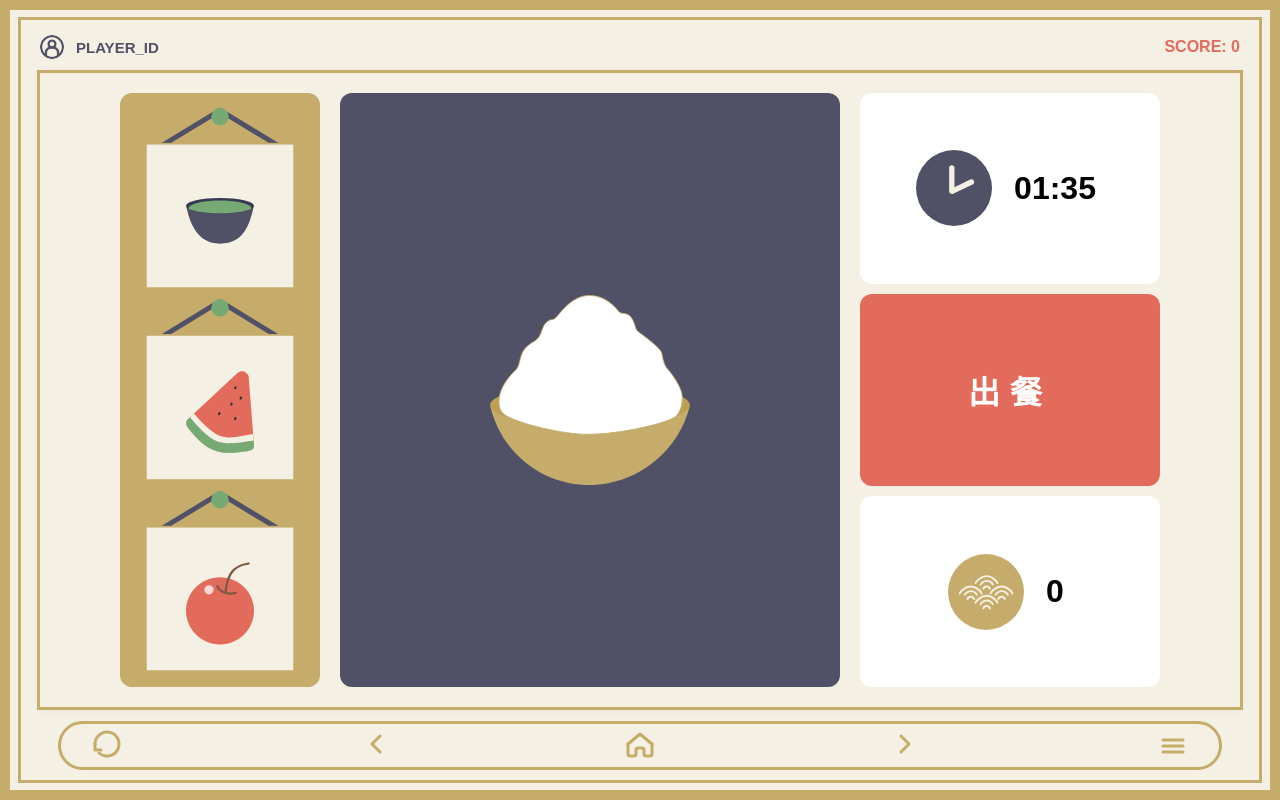
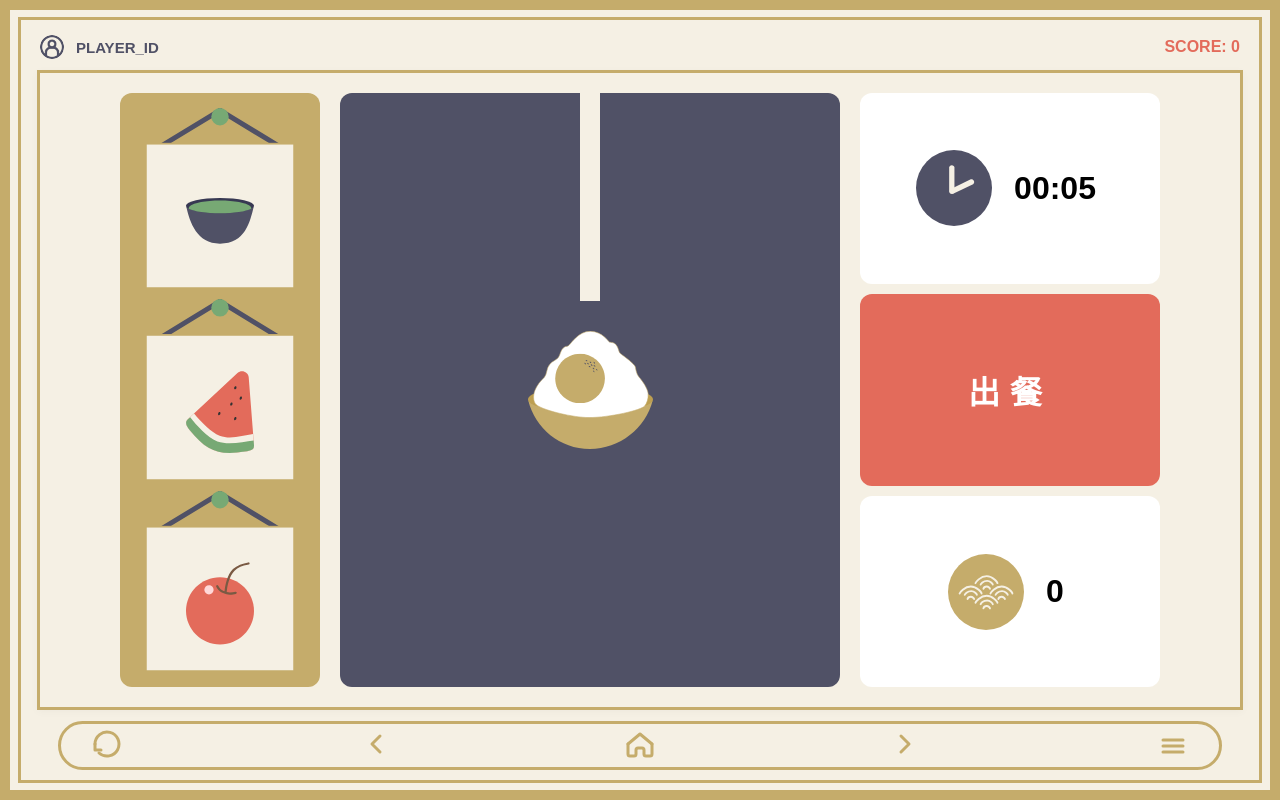
Before and after one commit to 111304047/web_final, a Next.js app: page /game8 in a window 1280 px wide. Built offline with nearby package versions, Linux system fonts and the light colour scheme.

Commit message:
feat: add ice interact
feat: add ice interact

```diff
--- a/src/app/components/game8.js
+++ b/src/app/components/game8.js
@@ -7,35 +7,40 @@ import Order from "./game8/order.js";
 import Timer from "./game8/timer.js";
 import Coin from "./game8/coin.js";
 import Ice from "./game8/ice.js";
+import Flytopping from "./game8/flytopping.js";
+import Wall from "./game8/wall.js";
 
 export default function Game8Canvas() {
   const toppings = [
-    {name: "red", top: "39%", left: "51%", scale: "27.5%", zIndex: 1},
-    {name: "yellow", top: "39%", left: "51%", scale: "27.5%", zIndex: 1},
-    {name: "green", top: "39%", left: "51%", scale: "27.5%", zIndex: 1},
-    {name: "blue", top: "39%", left: "51%", scale: "27.5%", zIndex: 1},
-    {name: "chocolate", top: "45%", left: "51%", scale: "27.5%", zIndex: 2},
-    {name: "strawberry", top: "57.5%", left: "50%", scale: "40%", zIndex: 3},
-    {name: "watermelon", top: "57.5%", left: "50%", scale: "40%", zIndex: 3},
-    {name: "pudding", top: "32%", left: "50%", scale: "12%", zIndex: 3},
-    {name: "cherry", top: "30%", left: "50%", scale: "12%", zIndex: 3},
-    {name: "takoyaki", top: "32%", left: "50%", scale: "20%", zIndex: 3},
-    {name: "fishcake", top: "32%", left: "51%", scale: "17%", zIndex: 3},
-    {name: "shrimp", top: "54.5%", left: "50.5%", scale: "40%", zIndex: 3},
-    {name: "fishplate", top: "57.5%", left: "50%", scale: "40%", zIndex: 3},
-  ]
+    { name: "red", top: "43.3%", left: "50.6%", scale: "18%", zIndex: 1 },
+    { name: "yellow", top: "43.3%", left: "50.6%", scale: "18%", zIndex: 1 },
+    { name: "green", top: "43.3%", left: "50.6%", scale: "18%", zIndex: 1 },
+    { name: "blue", top: "43.3%", left: "50.6%", scale: "18%", zIndex: 1 },
+    { name: "chocolate", top: "47%", left: "50%", scale: "18%", zIndex: 2 },
+    { name: "strawberry", top: "55%", left: "50%", scale: "25%", zIndex: 3 },
+    { name: "watermelon", top: "55%", left: "50%", scale: "25%", zIndex: 3 },
+    { name: "pudding", top: "39%", left: "50%", scale: "8%", zIndex: 3 },
+    { name: "cherry", top: "37%", left: "50%", scale: "7%", zIndex: 3 },
+    { name: "takoyaki", top: "37.5%", left: "50%", scale: "14%", zIndex: 3 },
+    { name: "fishcake", top: "37%", left: "50%", scale: "14%", zIndex: 3 },
+    { name: "shrimp", top: "52%", left: "50.5%", scale: "26.5%", zIndex: 3 },
+    { name: "fishplate", top: "54.5%", left: "50%", scale: "26%", zIndex: 3 },
+  ];
+
+  const entryDirections = ["left", "right", "top", "bottom"];
 
   const [order, setOrder] = useState([]);
   const [ice, setIce] = useState([]);
   const [coin, setCoin] = useState(0);
 
+  const [moveWall, setMoveWall] = useState("top");
+  const [flytopping, setFlytopping] = useState(null);
+  const [show, setShow] = useState(true);
+  const [flyDir, setFlyDir] = useState("top");
+
   const [success, setSuccess] = useState(false);
   const [showOverlay, setShowOverlay] = useState(false);
   const { user, login } = useAuth();
-
-  useEffect(() => {
-    setOrder(generateOrder());
-  }, []);
 
   useEffect(() => {
     const hasCleared = localStorage.getItem("game2Success") === "true";
@@ -44,6 +49,53 @@ export default function Game8Canvas() {
       setShowOverlay(false);
     }
   }, []);
+
+  // 產生訂單
+  useEffect(() => {
+    setOrder(generateOrder());
+  }, []);
+
+  // 飛入配料
+  useEffect(() => {
+    if (show) {
+      const index = Math.floor(Math.random() * toppings.length);
+      const selectedTopping = toppings[index];
+      setFlytopping(selectedTopping);
+    }
+    console.log("Fly updated:", show);
+  }, [show]);
+
+  //飛入方向
+  useEffect(() => {
+    setFlyDir(flydirection());
+  }, [show]);
+
+  // 偵測鍵盤事件
+  useEffect(() => {
+    const handleKeyDown = (e) => {
+      switch (e.key) {
+        case "ArrowUp":
+          setMoveWall("top");
+          break;
+        case "ArrowDown":
+          setMoveWall("bottom");
+          break;
+        case "ArrowLeft":
+          setMoveWall("left");
+          break;
+        case "ArrowRight":
+          setMoveWall("right");
+          break;
+        default:
+          break;
+      }
+    };
+
+    window.addEventListener("keydown", handleKeyDown);
+    return () => {
+      window.removeEventListener("keydown", handleKeyDown);
+    };
+  });
 
   // update order
   function generateOrder() {
@@ -54,13 +106,71 @@ export default function Game8Canvas() {
     return [toppings[toppings1], toppings[toppings2], toppings[toppings3]];
   }
 
+  // fly direction
+  function flydirection() {
+    return entryDirections[Math.floor(Math.random() * entryDirections.length)];
+  }
+
+  // update ice toppings
+  function updateIce() {
+    if (flyDir == moveWall)
+      return;
+
+    if (ice.length == 0) {
+      setIce([flytopping]);
+      return;
+    }
+
+    let updated = false;
+    const newIce = ice.map((e) => {
+      const i = toppings.findIndex((o) => o.name === e.name);
+      const ti = toppings.findIndex((o) => o.name === flytopping.name);
+
+      if (
+        (i < 4 && ti < 4) ||
+        (i >= 7 && i <= 10 && ti >= 7 && ti <= 10) ||
+        ((i === 5 || i === 12) && (ti === 5 || ti === 12)) ||
+        ((i === 6 || i === 11) && (ti === 6 || ti === 11))
+      ) {
+        updated = true;
+        return flytopping;
+      }
+
+      return e;
+    });
+
+    if (!updated) {
+      newIce.push(flytopping);
+    }
+    setIce(newIce);
+    console.log("Ice updated:", newIce);
+  }
+
+  // count coin
+  function chekeIce() {
+    let delta = 0;
+    ice.forEach(e => {
+      if (order.find((o) => o.name === e.name)) {
+        delta += 30;
+      }
+      else if (toppings.findIndex(o => o.name == e.name) > 8) {
+        delta -= 20;
+      }
+      else {
+        delta -= 5;
+      }
+    });
+
+    setCoin(prev => prev + delta);
+  }
+
   // 當過關時呼叫此函式
-  async function handleSuccess() {
+  async function handleSuccess(b) {
     localStorage.setItem("game2Success", "true");
-    setSuccess(true);
+    setSuccess(b);
     setShowOverlay(true);
     // SCORE +1 並同步到 DB
-    if (user && user.username) {
+    if (user && user.username && b) {
       const newScore = (user.score || 0) + 1;
       try {
         const res = await fetch("/api/auth", {
@@ -81,22 +191,6 @@ export default function Game8Canvas() {
 
   return (
     <>
-      {/* 這裡放你的遊戲元件或互動內容，預設只留一個模擬過關按鈕 */}
-      {/* <button
-        onClick={handleSuccess}
-        style={{
-          padding: "12px 32px",
-          fontSize: 20,
-          borderRadius: 8,
-          background: "#C5AC6B",
-          color: "#fff",
-          border: "none",
-          cursor: "pointer",
-        }}
-      >
-        模擬過關8（請改成你自己的過關條件）
-      </button> */}
-
       {/* order list*/}
       <div
         style={{
@@ -127,9 +221,30 @@ export default function Game8Canvas() {
           display: "flex",
           justifyContent: "center",
           alignItems: "center",
+          position: "relative",
         }}>
 
         <Ice components={ice} />
+
+        {/*wall*/}
+        <Wall direction={moveWall} />
+
+        {/* fly topping*/}
+        {show && flytopping && (
+          <Flytopping
+            topping={flytopping}
+            direction={flyDir}
+            onArrive={() => {
+              setShow(false);
+              updateIce();
+              setFlytopping(null);
+
+              setTimeout(() => {
+                setShow(true);
+              }, 500);
+            }} />
+        )}
+
       </div>
 
       {/* right-bottom*/}
@@ -152,8 +267,16 @@ export default function Game8Canvas() {
             flex: 1,
           }}>
 
-          <Timer duration={100} onEnd={() => {
-            // 時間結束時的處理
+          <Timer duration={10} onEnd={() => {
+            setTimeout(() => {
+              if (coin >= 100) {
+                handleSuccess(true);
+              }
+              else {
+                handleSuccess(false);
+              }
+            }, 100)
+
           }}></Timer>
 
         </div>
@@ -162,7 +285,14 @@ export default function Game8Canvas() {
         <button
           onClick={
             () => {
+              setShow(false);
+              chekeIce();
+              setIce([]);
               setOrder(generateOrder());
+
+              setTimeout(() => {
+                setShow(true);
+              }, 500); //new round
             }
           }
           style={{
@@ -226,9 +356,16 @@ export default function Game8Canvas() {
               boxShadow: "0 4px 32px rgba(0,0,0,0.18)",
             }}
           >
-            <h2 style={{ color: "#505166", fontSize: 22, fontWeight: 700, marginBottom: 18, textAlign: "center" }}>
-              Success！
-            </h2>
+            {success ? (
+              <h2 style={{ color: "#505166", fontSize: 22, fontWeight: 700, marginBottom: 18, textAlign: "center" }}>
+                Success！
+              </h2>
+            ) : (
+              <h2 style={{ color: "#505166", fontSize: 22, fontWeight: 700, marginBottom: 18, textAlign: "center" }}>
+                Fail ＞＜
+              </h2>
+            )}
+
             <div style={{ display: "flex", gap: 16 }}>
               <button
                 onClick={() => {
@@ -236,7 +373,11 @@ export default function Game8Canvas() {
                   setShowOverlay(false);
                   setSuccess(false);
                   localStorage.removeItem("game2Success");
-                  // TODO: 這裡也要重置你自己的遊戲狀態
+
+                  setIce([]);
+                  setCoin(0);
+                  setFlytopping(null);
+                  setShow(false);
                 }}
                 style={{
                   padding: "8px 24px",
--- /dev/null
+++ b/src/app/components/game8/flytopping.js
@@ -0,0 +1,49 @@
+import { useEffect, useState} from "react";
+
+export default function FlyTopping({ topping, direction, onArrive}) {
+    const [arrived, setArrived] = useState(false);
+
+    useEffect(() => {
+        const timer = setTimeout(() => {
+            setArrived(true);
+        }, 50); // 先渲染在起始位置，再觸發移動
+
+        return () => clearTimeout(timer);
+    }, []);
+
+    const startPosition = {
+        left: "50%",
+        top: "50%",
+        transform:
+            direction === "left"
+                ? "translate(-200%, -50%)"
+                : direction === "right"
+                    ? "translate(200%, -50%)"
+                    : direction === "top"
+                        ? "translate(-50%, -200%)"
+                        : "translate(-50%, 200%)",
+    };
+
+    const endPosition = {
+        transform: "translate(-70%, -70%)",
+    };
+
+    return (
+        <img
+            src={`/game8/${topping.name}.svg`}
+            alt={topping.name}
+            onTransitionEnd={onArrive}
+            style={{
+                position: "absolute",
+                top: "100%",
+                left: "100%",
+                width: "10%",
+                height: "10%",
+                objectFit: "contain",
+                transition: "transform 1s ease-in-out",
+                zIndex: 10,
+                ...startPosition,
+                ...(arrived ? endPosition : {}),
+            }} />
+    );
+}
--- a/src/app/components/game8/ice.js
+++ b/src/app/components/game8/ice.js
@@ -3,7 +3,6 @@ export default function Ice({ components }) {
         <div
             style={{
                 width: "100%",
-
                 display: "flex",
                 justifyContent: "center",
                 alignItems: "center",
@@ -15,8 +14,8 @@ export default function Ice({ components }) {
                 src="./game8/ice.svg"
                 alt="ice"
                 style={{
-                    width: "40%",
-                    height: "40%",
+                    width: "25%",
+                    height: "25%",
                     objectFit: "contain",
                     position: "absolute",
                 }}
--- /dev/null
+++ b/src/app/components/game8/wall.js
@@ -0,0 +1,55 @@
+export default function Wall({ direction = "top" }) {
+
+    if (direction == "top") {
+        return (
+            <div
+                style={{
+                    background: "#F5F0E4",
+                    position: "absolute",
+                    height: "35%",
+                    width: "20px",
+                    bottom: "65%",
+                }}>
+            </div>
+        );
+    }
+    else if (direction == "bottom") {
+        return (
+            <div
+                style={{
+                    background: "#F5F0E4",
+                    position: "absolute",
+                    height: "35%",
+                    width: "20px",
+                    top: "65%",
+                }}>
+            </div>
+        );
+    }
+    else if (direction == "left") {
+        return (
+            <div
+                style={{
+                    background: "#F5F0E4",
+                    position: "absolute",
+                    height: "20px",
+                    width: "35%",
+                    right: "65%",
+                }}>
+            </div>
+        );
+    }
+    else if (direction == "right") {
+        return (
+            <div
+                style={{
+                    background: "#F5F0E4",
+                    position: "absolute",
+                    height: "20px",
+                    width: "35%",
+                    left: "65%",
+                }}>
+            </div>
+        );
+    }
+}
```
